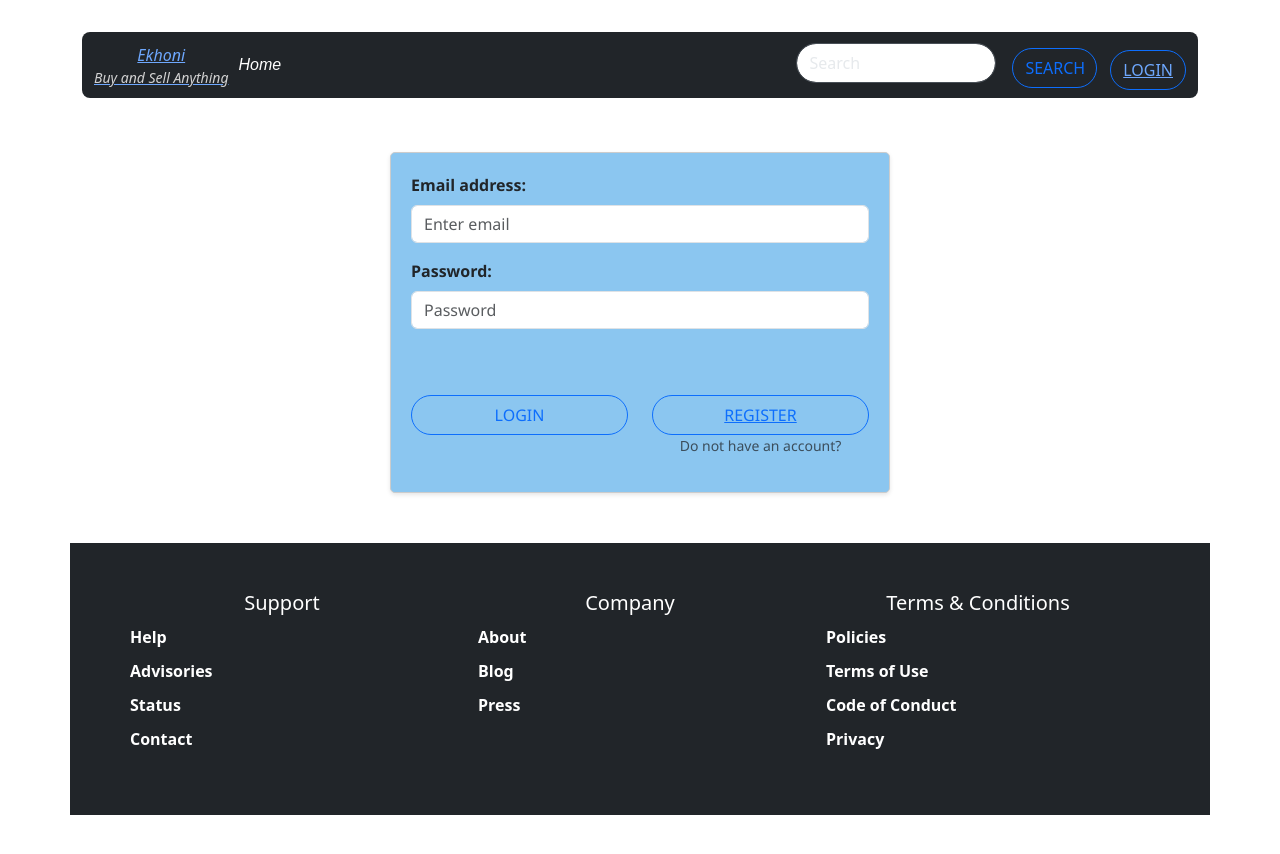
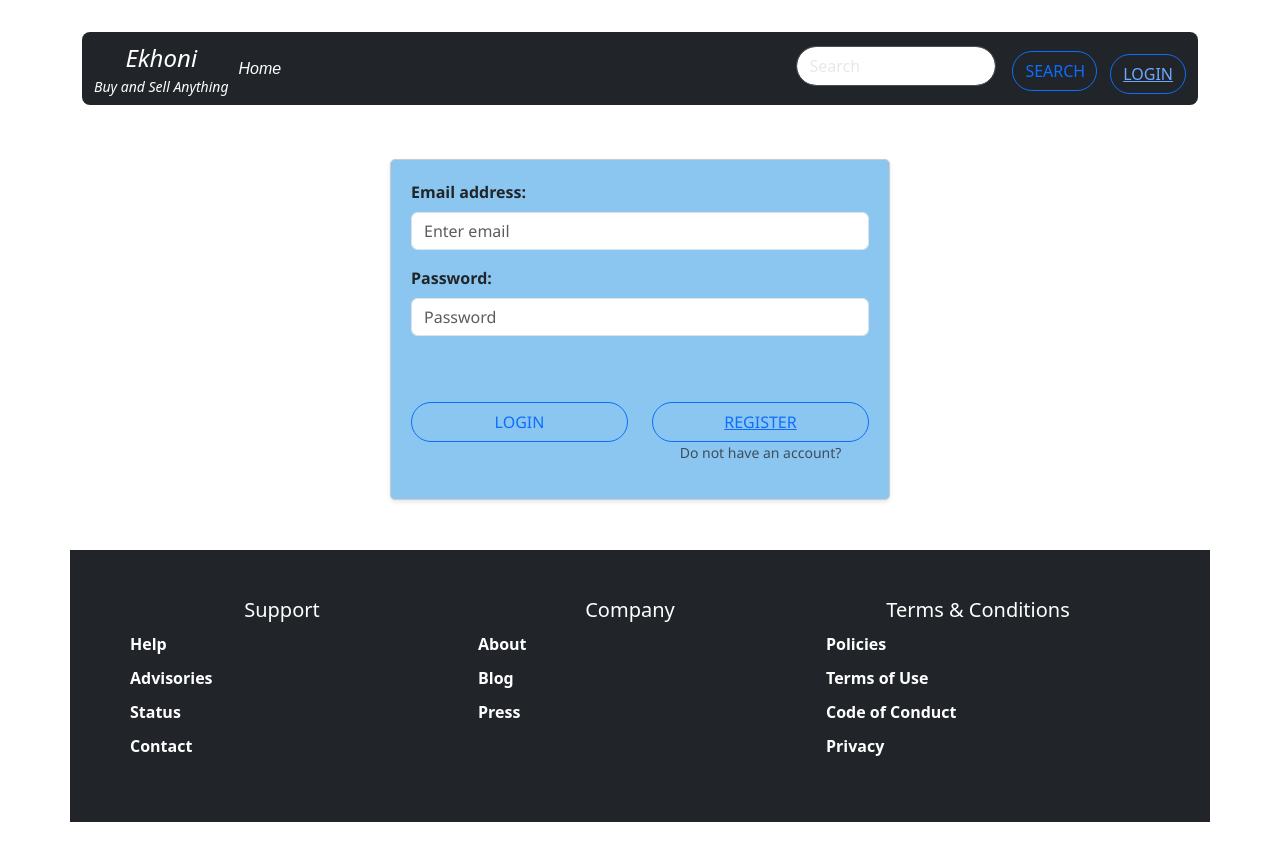
Before and after one commit to tamzid958/ekhonni-CUET, a Next.js app in the folder frontend/: page /login in a window 1280 px wide. Built offline with nearby package versions, Linux system fonts and the light colour scheme.

Commit message:
header css fixed

```diff
--- a/frontend/components/header.js
+++ b/frontend/components/header.js
@@ -19,16 +19,24 @@ function Header() {
   return (
     <>
       <Navbar bg="dark" data-bs-theme="dark" style={{ borderRadius: "8px" }}>
-        <Container>
-          <Link href="/" style={{ display: 'flex', flexDirection: 'column', alignItems: 'center' }}>
-            Ekhoni
-            <div style={{ fontSize: '14px', color: 'lightgray' }}>
+        <Container style={{ maxWidth: '1200px' }}>
+          <div style={{ display: 'flex', flexDirection: 'column', alignItems: 'center' }}>
+            <span style={{ fontSize: '24px', color: 'white' }}>Ekhoni</span>
+            <div style={{ fontSize: '14px', color: 'white' }}>
               Buy and Sell Anything
             </div>
-          </Link>
+          </div>
 
           <Nav className="me-auto">
             <Link href="/" style={{ textDecoration: 'none', color: 'white', margin: '0 10px', fontFamily: 'Arial' }}>Home</Link>
+
+            {user && user.userType === 'SELLER' && (
+              <Link href="/postAd" style={{ textDecoration: 'none', color: 'white', margin: '0 10px', fontFamily: 'Arial' }}>Post your AD</Link>
+            )}
+
+            {user && (
+              <Link href="/profile" style={{ textDecoration: 'none', color: 'white', margin: '0 10px', fontFamily: 'Arial' }}>Profile</Link>
+            )}
           </Nav>
 
           <div className="ml-auto">
@@ -40,13 +48,6 @@ function Header() {
               <Button className="rounded-pill" variant="outline-primary" style={{ marginTop: '10px', height: '40px' }} onClick={handleLogout}>
                 Logout
               </Button>
-              <Link href="/profile" style={{ textDecoration: 'none', color: 'white', margin: '0 10px', fontFamily: 'Arial' }}>Profile</Link>
-              {user.userType==='SELLER' &&
-              (
-                <Link href="/postAd" style={{ textDecoration: 'none', color: 'white', margin: '0 10px', fontFamily: 'Arial' }}>Post your AD</Link>
-
-              )}
-
             </div>
           ) : (
             <div>
```
